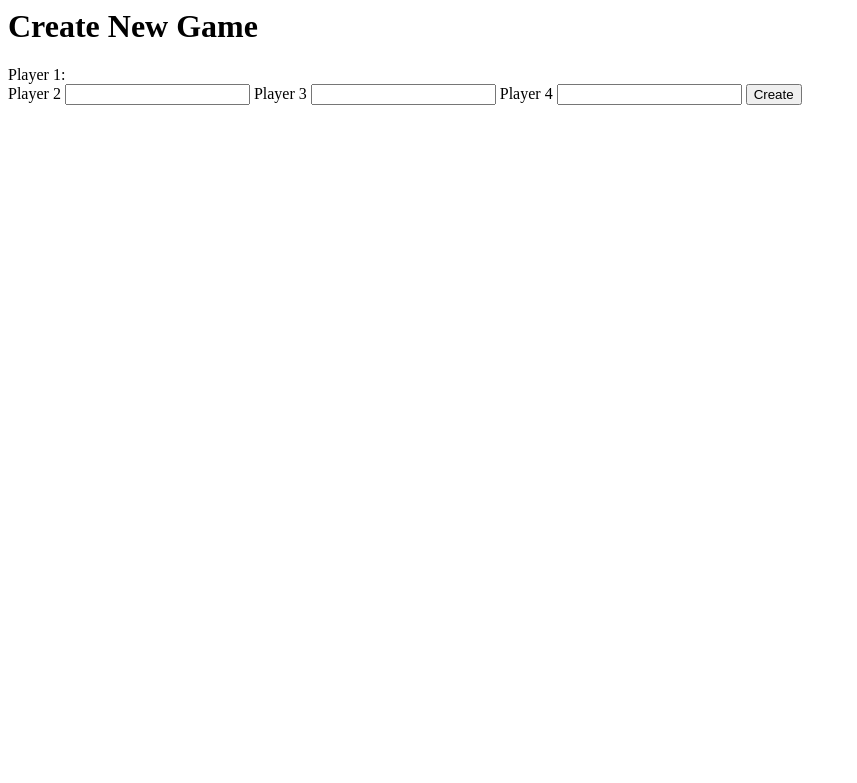
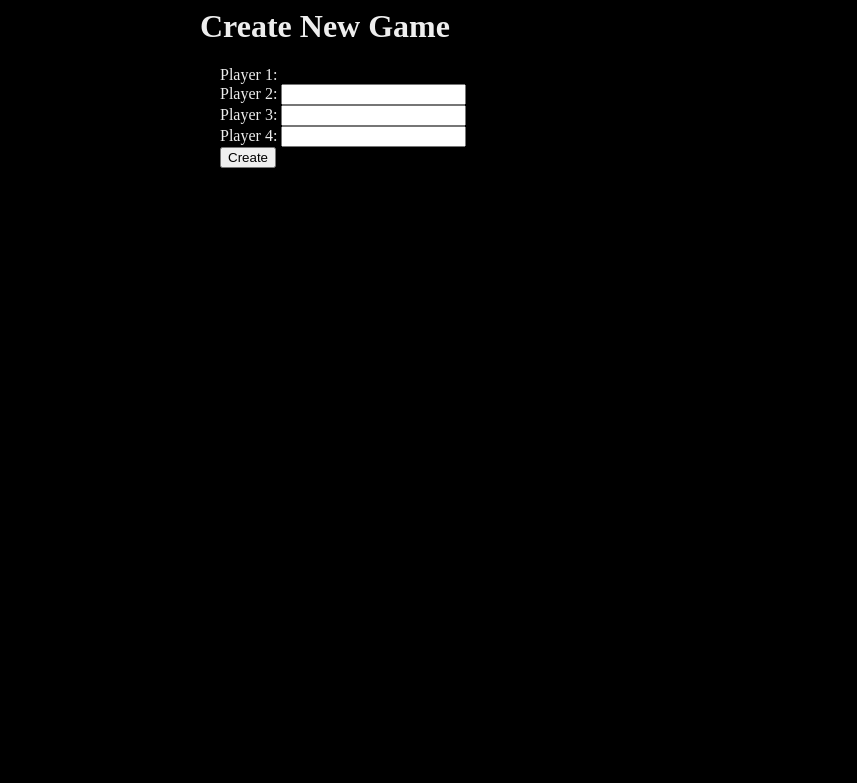
Before and after one commit to Ultixan/A-Mind-Beside-Itself, a Python web app: template templates/create.html in a window 1280 px wide. Shown: the top 783 px of the page, without its empty margins (0-857 px from the left). Run offline with Jinja, Linux system fonts and the light colour scheme; the template is opened without the code that fills it, so the values that code supplies are empty.

Commit message:
Added styles to index and create

```diff
--- a/app.yaml
+++ b/app.yaml
@@ -5,5 +5,7 @@ api_version: 1
 threadsafe: no
 
 handlers:
+- url: /styles
+  static_dir: styles
 - url: /.*
   script: code.py
--- /dev/null
+++ b/styles/main.css
@@ -0,0 +1,24 @@
+.main-body{
+	background-color:#000;
+	color:#eee;
+	margin-left:200px;
+	margin-right:200px;
+}
+.playernames{
+	margin-left:20px;
+}
+h1 h2{
+	color:#eee;
+}
+h3 ul li{
+	font-family:sans-serif;
+	color:#eee;
+}
+a{
+	color:#0000ff;
+	text-decoration:none;
+}
+a:hover{
+	color:#000;
+	background-color:#ffff00;
+}
--- a/templates/create.html
+++ b/templates/create.html
@@ -1,19 +1,22 @@
 <html>
   <head>
     <title>A Mind Beside Itself</title>
+	<link rel="stylesheet" type="text/css" href="styles/main.css"/>
   </head>
-  <body>
+  <body class="main-body">
     <h1>Create New Game</h1>
-    <span>Player 1:</span>
-    <span>{{ acc.user.nickname }}</span>
-    <form method="post">
-      <label for="player2">Player 2</label>
-      <input type="text" name="player2"/>
-      <label for="player2">Player 3</label>
-      <input type="text" name="player3"/>
-      <label for="player2">Player 4</label>
-      <input type="text" name="player4"/>
-      <input type="submit" value="Create"/>
-    </form>
+	<div class="playernames">
+      <span>Player 1:</span>
+      <span>{{ acc.user.nickname }}</span>
+      <form method="post">
+        <label for="player2">Player 2:</label>
+        <input type="text" name="player2"/><br/>
+        <label for="player2">Player 3:</label>
+        <input type="text" name="player3"/><br/>
+        <label for="player2">Player 4:</label>
+        <input type="text" name="player4"/></br>
+        <input type="submit" value="Create"/>
+      </form>
+	</div>
   </body>
 </html>
--- a/templates/index.html
+++ b/templates/index.html
@@ -1,8 +1,9 @@
 <html>
   <head>
     <title>A Mind Beside Itself</title>
+	<link rel="stylesheet" type="text/css" href="styles/main.css"/>
   </head>
-  <body>
+  <body class="main-body">
     <h1>A Mind Beside Itself</h1>
     <h2>Welcome, {{ acc.user.nickname }}</h2>
     <h3>List of games:</h3>
```
